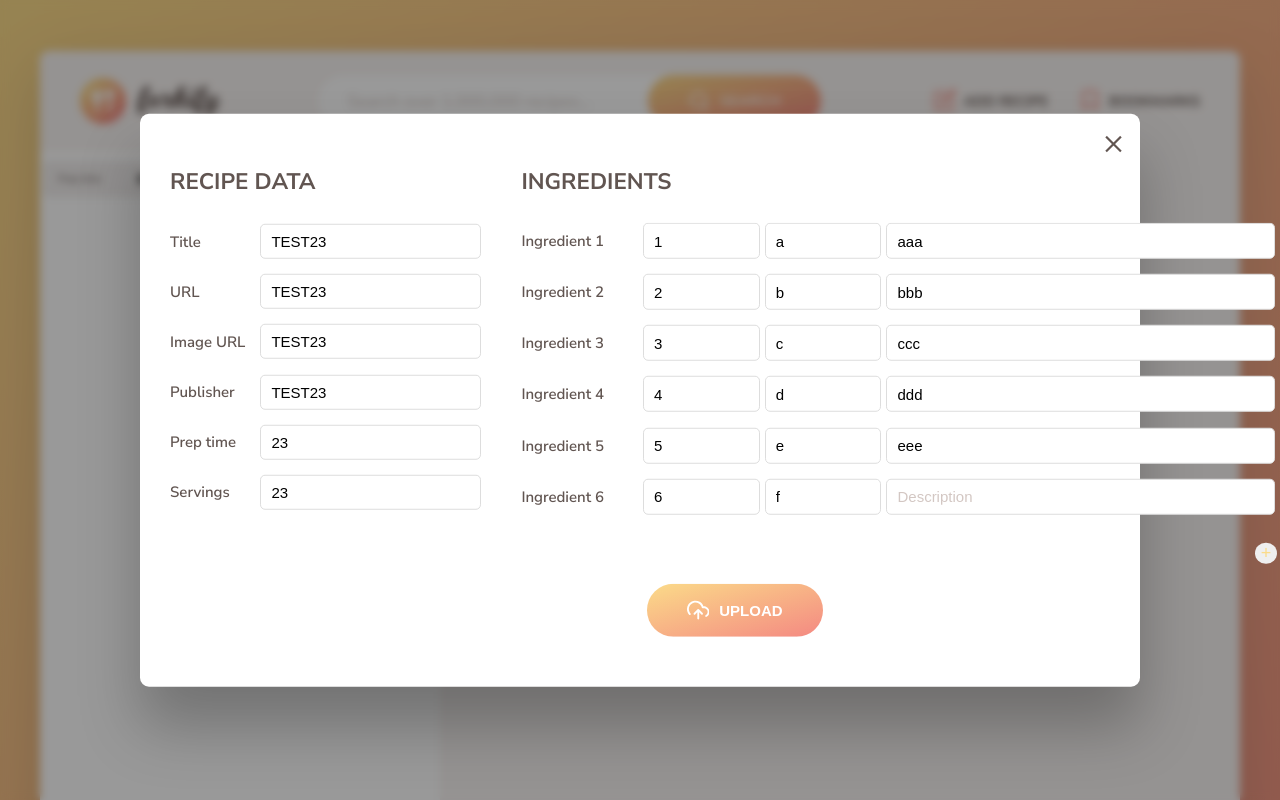
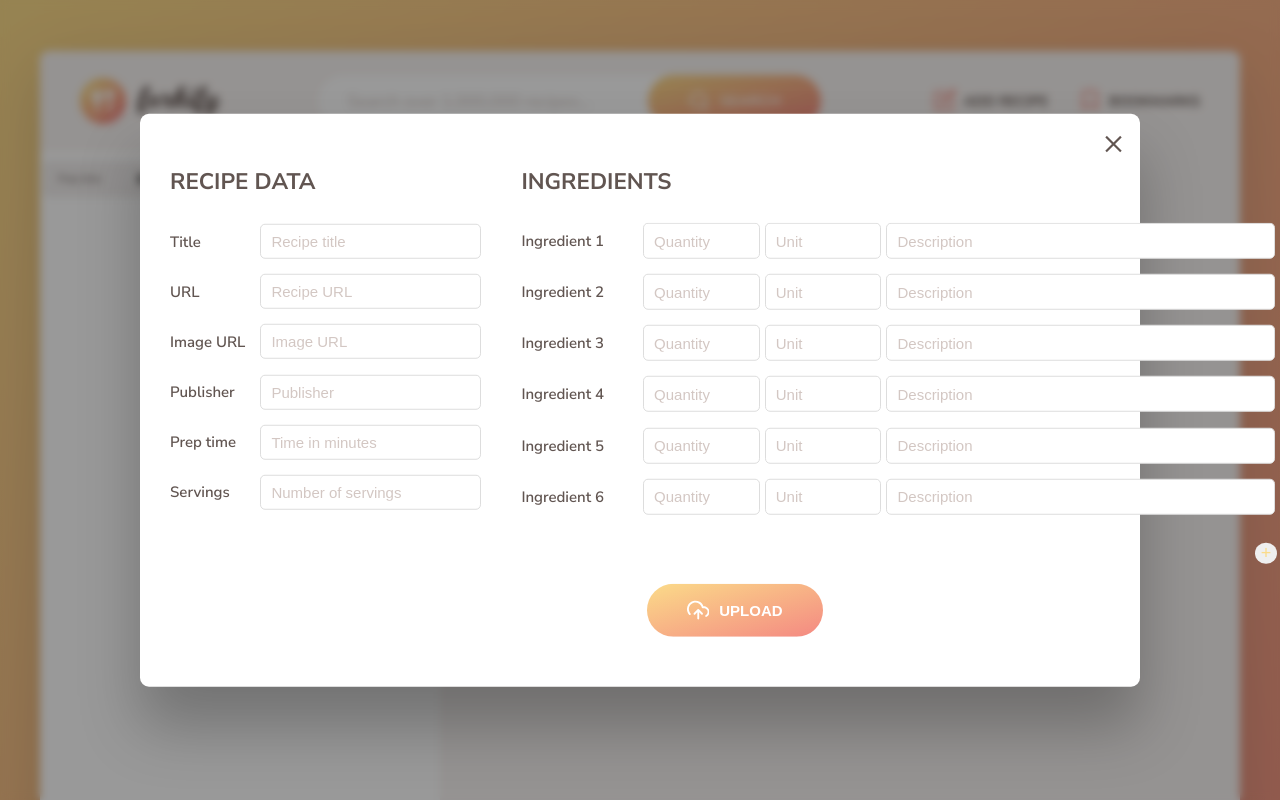
Before and after one commit to habahabahaba/Forkify-Challenge, a website built with Parcel: page index.html in a window 1280 px wide. Both pictures are taken after a click on the button "ADD RECIPE". Shown: the top 800 px of the page. Built offline with nearby package versions, Linux system fonts and the light colour scheme.

Commit message:
Cleaned .sass, removed input values.

```diff
--- a/index.html
+++ b/index.html
@@ -297,7 +297,6 @@
           <div class="upload__column data">
             <label>Title</label>
             <input
-              value="TEST23"
               required
               name="title"
               type="text"
@@ -305,23 +304,15 @@
             />
             <label>URL</label>
             <input
-              value="TEST23"
               required
               name="sourceUrl"
               type="text"
               placeholder="Recipe URL"
             />
             <label>Image URL</label>
-            <input
-              value="TEST23"
-              required
-              name="image"
-              type="text"
-              placeholder="Image URL"
-            />
+            <input required name="image" type="text" placeholder="Image URL" />
             <label>Publisher</label>
             <input
-              value="TEST23"
               required
               name="publisher"
               type="text"
@@ -329,7 +320,6 @@
             />
             <label>Prep time</label>
             <input
-              value="23"
               required
               name="cookingTime"
               type="number"
@@ -337,7 +327,6 @@
             />
             <label>Servings</label>
             <input
-              value="23"
               required
               name="servings"
               type="number"
@@ -358,19 +347,12 @@
                 required
                 name="ingredient-1-quantity"
                 placeholder="Quantity"
-                value="1"
               />
-              <input
-                type="text"
-                name="ingredient-1-unit"
-                placeholder="Unit"
-                value="a"
-              />
+              <input type="text" name="ingredient-1-unit" placeholder="Unit" />
               <input
                 type="text"
                 name="ingredient-1-description"
                 placeholder="Description"
-                value="aaa"
               />
             </div>
             <div class="ingredient-row 2">
@@ -381,19 +363,12 @@
                 min="0.01"
                 name="ingredient-2-quantity"
                 placeholder="Quantity"
-                value="2"
               />
-              <input
-                type="text"
-                name="ingredient-2-unit"
-                placeholder="Unit"
-                value="b"
-              />
+              <input type="text" name="ingredient-2-unit" placeholder="Unit" />
               <input
                 type="text"
                 name="ingredient-2-description"
                 placeholder="Description"
-                value="bbb"
               />
             </div>
             <div class="ingredient-row 3">
@@ -404,19 +379,12 @@
                 min="0.01"
                 name="ingredient-3-quantity"
                 placeholder="Quantity"
-                value="3"
               />
-              <input
-                type="text"
-                name="ingredient-3-unit"
-                placeholder="Unit"
-                value="c"
-              />
+              <input type="text" name="ingredient-3-unit" placeholder="Unit" />
               <input
                 type="text"
                 name="ingredient-3-description"
                 placeholder="Description"
-                value="ccc"
               />
             </div>
             <div class="ingredient-row 4">
@@ -427,19 +395,12 @@
                 min="0.01"
                 name="ingredient-4-quantity"
                 placeholder="Quantity"
-                value="4"
               />
-              <input
-                type="text"
-                name="ingredient-4-unit"
-                placeholder="Unit"
-                value="d"
-              />
+              <input type="text" name="ingredient-4-unit" placeholder="Unit" />
               <input
                 type="text"
                 name="ingredient-4-description"
                 placeholder="Description"
-                value="ddd"
               />
             </div>
             <div class="ingredient-row 5">
@@ -450,19 +411,12 @@
                 min="0.01"
                 name="ingredient-5-quantity"
                 placeholder="Quantity"
-                value="5"
               />
-              <input
-                type="text"
-                name="ingredient-5-unit"
-                placeholder="Unit"
-                value="e"
-              />
+              <input type="text" name="ingredient-5-unit" placeholder="Unit" />
               <input
                 type="text"
                 name="ingredient-5-description"
                 placeholder="Description"
-                value="eee"
               />
             </div>
             <div class="ingredient-row 6">
@@ -473,19 +427,12 @@
                 min="0.01"
                 name="ingredient-6-quantity"
                 placeholder="Quantity"
-                value="6"
               />
-              <input
-                type="text"
-                name="ingredient-6-unit"
-                placeholder="Unit"
-                value="f"
-              />
+              <input type="text" name="ingredient-6-unit" placeholder="Unit" />
               <input
                 type="text"
                 name="ingredient-6-description"
                 placeholder="Description"
-                value=""
               />
             </div>
           </div>
--- a/src/js/model.js
+++ b/src/js/model.js
@@ -5,7 +5,6 @@ import { AJAX } from './helpers.js';
 
 export const state = {
   recipe: {},
-  // temp: {},
   search: {
     query: '',
     results: [],
--- a/src/js/views/messagesView.js
+++ b/src/js/views/messagesView.js
@@ -11,7 +11,6 @@ class MessagesView extends View {
 
   constructor() {
     super();
-    // this._addHandlerShowWindow();
     this._addHandlerHideWindow();
   }
 
@@ -29,10 +28,6 @@ class MessagesView extends View {
     this._overlay.classList.add('hidden');
     this._window.classList.add('hidden');
   }
-
-  //   _addHandlerShowWindow() {
-  //     this._btnOpen.addEventListener('click', this.toggleWindow.bind(this));
-  //   }
 
   _addHandlerHideWindow() {
     this._btnClose.addEventListener('click', this.toggleWindow.bind(this));
--- a/src/sass/_searchResults.scss
+++ b/src/sass/_searchResults.scss
@@ -2,7 +2,6 @@
   padding: 1rem 0 3rem 0;
   display: flex;
   flex-direction: column;
-  // position: relative;
 }
 .sort-panel {
   display: grid;
@@ -16,7 +15,6 @@
 }
 
 .sort-param {
-  // width: min-content;
   width: max-content;
   padding: 0 0 0 10px;
   white-space: nowrap;
@@ -42,55 +40,28 @@
 .results {
   list-style: none;
   margin-bottom: 2rem;
-  // height: max-content;
   min-height: 90rem;
-  // max-height: 100rem;
 }
 
 .pagination {
   margin-top: 4rem;
-  // margin-top: auto;
   padding: 0 0.5rem;
-  // display: flex;
-  // justify-content: space-between;
   display: grid;
-  // grid-template-columns: 30% 30% 30%;
   grid-template-columns: 1fr 1fr 1fr;
 
   &::after {
     content: '';
-    // display: table;
-
-    // clear: both;
-  }
-
-  &__btn {
-    &--prev {
-      // float: left;
-    }
-    &--next {
-      // float: right;
-    }
   }
 
   &__left--padding {
     width: 9.1rem;
     display: inline-block;
-    // height: 2.8em;
   }
 
   &__pages--count {
-    // flex: 1;
     text-align: center;
     font-size: 1.3rem;
-    // position: sticky;
-    // display: inline-flex;
-    // display: inline-block;
-    // justify-content: center;
-    // justify-self: center;
     margin-top: 0.6rem;
-    // width: 40.3%;
-    // width: 9em;
   }
 }
 
@@ -99,11 +70,6 @@
   font-size: 1.2rem;
   padding: 0 3.5rem;
   margin-top: 4rem;
-  // margin-top: auto;
-  // display: inline-block;
-  // position: sticky;
-  // bottom: 3rem;
-  // width: 42%;
 
   .twitter-link:link,
   .twitter-link:visited {
```
Also changed, not shown: src/sass/_upload.scss (+0 -15 lines).
